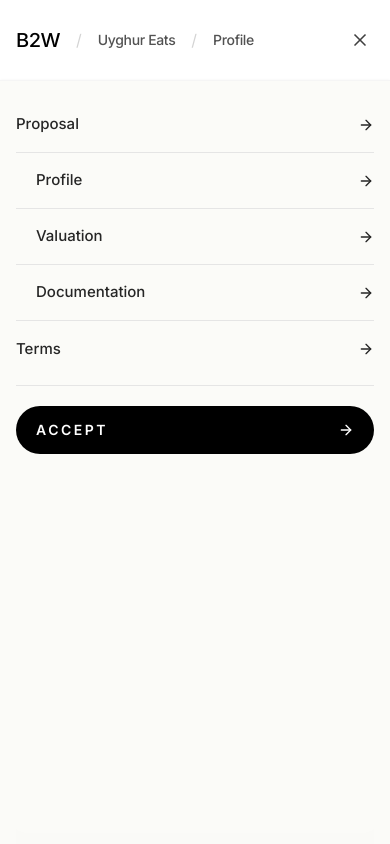
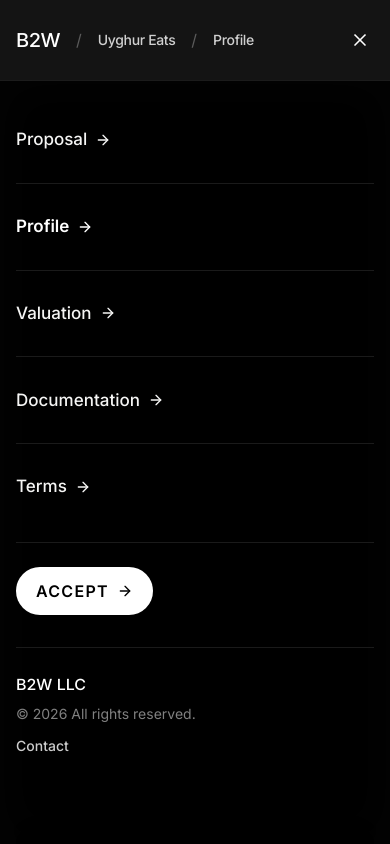
Before and after one commit to aliahm08/B2W, a React (Vite) app: page /client/uyghur-eats/profile in a window 390 px wide. Both pictures are taken after a click on the button "Open navigation menu". Shown: the top 844 px of the page. Built offline with nearby package versions, Linux system fonts and the light colour scheme.

Commit message:
Refine mobile client nav and update footer branding

```diff
--- a/src/components/ClientNavbar.tsx
+++ b/src/components/ClientNavbar.tsx
@@ -66,7 +66,7 @@ export default function ClientNavbar({
   const breadcrumbArrowClassName =
     'ml-0 inline-flex w-0 overflow-hidden opacity-0 transition-all duration-200 ease-out group-hover:ml-1.5 group-hover:w-3.5 group-hover:opacity-100';
   const mobileMenuLinkClassName =
-    'flex min-h-14 items-center justify-between py-4 text-left text-[15px] font-medium text-neutral-800 transition-colors hover:text-black';
+    'flex min-h-0 items-center gap-2 py-3 text-left text-[17px] font-medium text-stone-100 transition-colors hover:text-white';
 
   useEffect(() => {
     function handleClickOutside(event: MouseEvent) {
@@ -102,18 +102,18 @@ export default function ClientNavbar({
   };
 
   return (
-    <nav className="fixed top-0 left-0 right-0 z-50 bg-white/80 backdrop-blur-md border-b border-neutral-100">
+    <nav className={`fixed top-0 left-0 right-0 z-50 border-b backdrop-blur-md transition-colors ${isMobileMenuOpen ? 'border-white/10 bg-black/92 text-white md:border-neutral-100 md:bg-white/80 md:text-black' : 'border-neutral-100 bg-white/80 text-black'}`}>
       <div className="max-w-7xl mx-auto px-4 sm:px-6 min-h-20 flex items-center justify-between">
         <div className="flex items-center gap-4">
           <Link
             to="/"
-            className="inline-flex items-center text-xl font-medium tracking-tight text-black transition-all duration-200 ease-out hover:font-semibold"
+            className={`inline-flex items-center text-xl font-medium tracking-tight transition-all duration-200 ease-out hover:font-semibold ${isMobileMenuOpen ? 'text-white md:text-black' : 'text-black'}`}
           >
             <span className="b2w-wordmark">B2W</span>
           </Link>
           {clientName && (
             <>
-              <span className="text-neutral-300">/</span>
+              <span className={isMobileMenuOpen ? 'text-white/30 md:text-neutral-300' : 'text-neutral-300'}>/</span>
               {clientLink ? (
                 <>
                   <div
@@ -168,19 +168,19 @@ export default function ClientNavbar({
                       </div>
                     ) : null}
                   </div>
-                  <Link to={clientLink} className={`${breadcrumbLinkClassName} md:hidden`}>
+                  <Link to={clientLink} className={`${breadcrumbLinkClassName} md:hidden ${isMobileMenuOpen ? '!text-white/80 hover:!text-white' : ''}`}>
                     <span>{clientName}</span>
                   </Link>
                 </>
               ) : (
-                <span className="text-sm font-medium tracking-tight text-neutral-600">{clientName}</span>
+                <span className={`text-sm font-medium tracking-tight ${isMobileMenuOpen ? 'text-white/80 md:text-neutral-600' : 'text-neutral-600'}`}>{clientName}</span>
               )}
             </>
           )}
           {currentPageMeta ? (
             <>
-              <span className="text-neutral-300">/</span>
-              <Link to={currentPageMeta.to} className={breadcrumbLinkClassName}>
+              <span className={isMobileMenuOpen ? 'text-white/30 md:text-neutral-300' : 'text-neutral-300'}>/</span>
+              <Link to={currentPageMeta.to} className={`${breadcrumbLinkClassName} ${isMobileMenuOpen ? '!text-white/80 hover:!text-white md:!text-neutral-600 md:hover:!text-black' : ''}`}>
                 <span>{currentPageMeta.label}</span>
                 <span className={breadcrumbArrowClassName}>
                   <ArrowRight className="w-3.5 h-3.5" />
@@ -193,7 +193,7 @@ export default function ClientNavbar({
         <button
           type="button"
           onClick={() => setIsMobileMenuOpen((current) => !current)}
-          className="md:hidden inline-flex items-center justify-center p-1 text-neutral-700 transition-colors hover:text-black"
+          className={`md:hidden inline-flex items-center justify-center p-1 transition-colors ${isMobileMenuOpen ? 'text-white hover:text-white' : 'text-neutral-700 hover:text-black'}`}
           aria-expanded={isMobileMenuOpen}
           aria-label={isMobileMenuOpen ? 'Close navigation menu' : 'Open navigation menu'}
         >
@@ -287,7 +287,7 @@ export default function ClientNavbar({
             animate={{ opacity: 1, height: 'calc(100vh - 5rem)' }}
             exit={{ opacity: 0, height: 0 }}
             transition={{ duration: 0.22, ease: 'easeOut' }}
-            className="overflow-hidden border-t border-neutral-100 bg-[#fbfbf8]/95 px-4 pb-5 pt-4 shadow-sm backdrop-blur-md md:hidden"
+            className="overflow-hidden border-t border-white/10 bg-black/82 px-4 pb-8 pt-4 text-white shadow-sm backdrop-blur-xl md:hidden"
           >
             <motion.div
               initial="closed"
@@ -297,21 +297,21 @@ export default function ClientNavbar({
                 open: { transition: { staggerChildren: 0.05, delayChildren: 0.03 } },
                 closed: { transition: { staggerChildren: 0.03, staggerDirection: -1 } },
               }}
-              className="mx-auto flex h-full max-w-7xl flex-col gap-3 overflow-y-auto"
+              className="mx-auto flex h-full max-w-7xl flex-col overflow-y-auto pb-14"
             >
               {clientSubpages.length > 0 ? (
-                <motion.div variants={{ open: { opacity: 1, y: 0 }, closed: { opacity: 0, y: -8 } }} className="border-b border-neutral-200 pb-2">
-                  <div className="flex flex-col divide-y divide-neutral-200">
+                <motion.div variants={{ open: { opacity: 1, y: 0 }, closed: { opacity: 0, y: -8 } }} className="flex-1 border-b border-white/10 pb-3">
+                  <div className="flex h-full flex-col divide-y divide-white/10">
                     {clientSubpages.map((item) =>
                       item.to ? (
                         <Link
                           key={item.label}
                           to={item.to}
                           onClick={() => setIsMobileMenuOpen(false)}
-                          className={`${mobileMenuLinkClassName} ${nestedDeliverableLabels.has(item.label) ? 'pl-5' : ''}`}
+                          className={`${mobileMenuLinkClassName} min-h-0 flex-1 ${currentPageMeta?.to === item.to ? 'font-semibold text-white' : ''}`}
                         >
                           <span>{item.label}</span>
-                          <ArrowRight className="h-4 w-4" />
+                          <ArrowRight className="h-4 w-4 shrink-0" />
                         </Link>
                       ) : (
                         <button
@@ -321,10 +321,10 @@ export default function ClientNavbar({
                             item.onClick?.();
                             setIsMobileMenuOpen(false);
                           }}
-                          className={`${mobileMenuLinkClassName} ${nestedDeliverableLabels.has(item.label) ? 'pl-5' : ''}`}
+                          className={`${mobileMenuLinkClassName} min-h-0 flex-1`}
                         >
                           <span>{item.label}</span>
-                          <ArrowRight className="h-4 w-4" />
+                          <ArrowRight className="h-4 w-4 shrink-0" />
                         </button>
                       )
                     )}
@@ -344,22 +344,40 @@ export default function ClientNavbar({
 
                 if (item.type === 'cta') {
                   return (
-                    <motion.div key={item.label} variants={itemVariants} className="pt-2">
+                    <motion.div key={item.label} variants={itemVariants} className="pt-6">
                       <button
                         type="button"
                         onClick={() => {
                           item.onClick?.();
                           setIsMobileMenuOpen(false);
                         }}
-                        className="flex min-h-12 w-full items-center justify-between rounded-full bg-black px-5 py-3 text-left text-sm font-semibold uppercase tracking-[0.18em] text-white transition-colors hover:bg-neutral-800"
+                        className="inline-flex min-h-12 items-center gap-2 self-start rounded-full bg-white px-5 py-3 text-left text-base font-semibold uppercase tracking-[0.08em] text-black transition-colors hover:bg-neutral-200"
                       >
                         <span>{item.label}</span>
-                        <ArrowRight className="h-4 w-4" />
+                        <ArrowRight className="h-4 w-4 shrink-0" />
                       </button>
                     </motion.div>
                   );
                 }
               })}
+
+              <motion.div
+                variants={{ open: { opacity: 1, y: 0 }, closed: { opacity: 0, y: -8 } }}
+                className="mt-8 border-t border-white/10 pt-6"
+              >
+                <div className="text-sm text-white/70">
+                  <p className="text-base font-medium text-white">
+                    <span className="b2w-wordmark">B2W LLC</span>
+                  </p>
+                  <p className="mt-2 text-sm text-white/50">© {new Date().getFullYear()} All rights reserved.</p>
+                  <a
+                    href="mailto:info@b2w-ai.com?subject=B2W%20Inquiry"
+                    className="mt-3 inline-block text-sm font-medium text-white/80 transition-colors hover:text-white"
+                  >
+                    Contact
+                  </a>
+                </div>
+              </motion.div>
             </motion.div>
           </motion.div>
         ) : null}
--- a/src/components/Footer.tsx
+++ b/src/components/Footer.tsx
@@ -4,7 +4,7 @@ export default function Footer() {
       <div className="flex flex-col md:flex-row justify-between items-start md:items-center gap-8">
         <div>
           <h3 className="text-lg font-medium tracking-tight">
-            <span className="b2w-wordmark">B2W</span>
+            <span className="b2w-wordmark">B2W LLC</span>
           </h3>
           <p className="text-sm text-neutral-500 mt-2">© {new Date().getFullYear()} All rights reserved.</p>
         </div>
--- a/src/pages/client/UyghurEatsClientPortalV2.tsx
+++ b/src/pages/client/UyghurEatsClientPortalV2.tsx
@@ -686,7 +686,7 @@ export default function UyghurEatsClientPortalV2() {
                 <div className="flex flex-col md:flex-row justify-between items-start md:items-center gap-8">
                     <div>
                         <h3 className="text-lg font-medium tracking-tight">
-                            <span className="b2w-wordmark">B2W</span>
+                            <span className="b2w-wordmark">B2W LLC</span>
                         </h3>
                         <p className="text-sm text-neutral-500 mt-2">© {new Date().getFullYear()} All rights reserved.</p>
                     </div>
```
